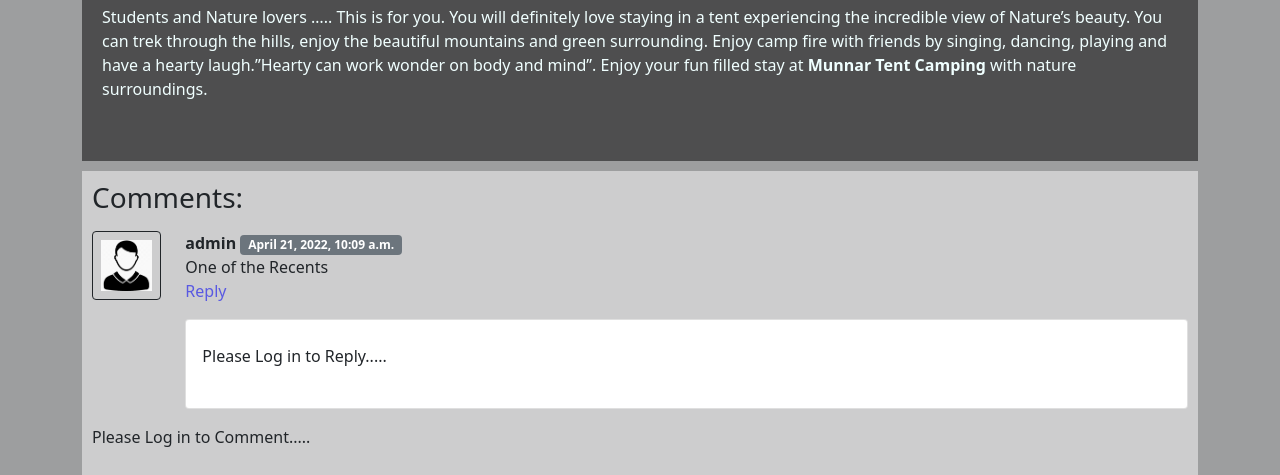
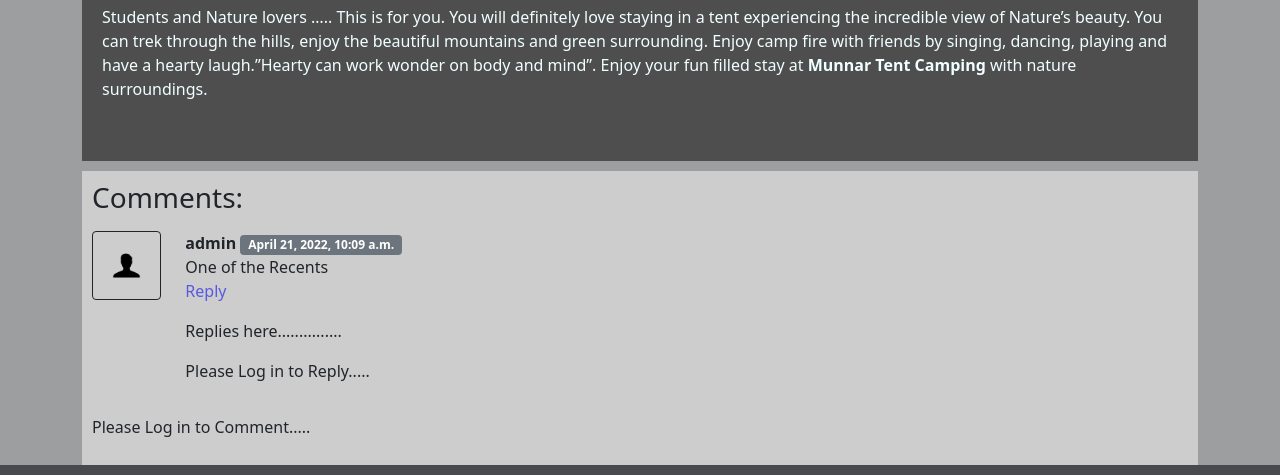
Before and after one commit to thamjidthachu/Resort-Business-project, a Django app: a page that uses Resort_Business_project/templates/services/service.html in a window 1280 px wide, after a click on "Reply". Shown: the part 1582-2057 px from the top of the page. Run offline with Django 4.2, Linux system fonts and the light colour scheme; data comes from the database, SQL or seed files in the repository; both versions use the stored data as it was after the commit; some libraries are stand-ins or nearby versions.

Commit message:
final result

```diff
--- a/Resort_Business_project/static/mine/css/style.css
+++ b/Resort_Business_project/static/mine/css/style.css
@@ -118,6 +118,7 @@ button a{
     background-color: rgba(255, 255, 255, 0.486);
     padding: 10px;
     margin-top: 10px;
+    height: 100%;
 }
 .comment-time{
     font-size: smaller;
--- a/Resort_Business_project/templates/services/service.html
+++ b/Resort_Business_project/templates/services/service.html
@@ -51,6 +51,9 @@
 
             </nav>
 
+        </div>
+
+        <div class="container">
             <h1>{{ service_data.name }}</h1>
         <div class="prt">
                 <div>
@@ -66,11 +69,9 @@
                 </div>
         </div>
 
-
-<div class="comment-section">
+        <div class="comment-section container">
         <h3>Comments:</h3>
             {% if service_data.comments_set.all %}
-
                 {% for comment in service_data.comments_set.all %}
                     {% if comment.content_type_id == 7 %}
                     <div class="row my-3">
@@ -85,18 +86,22 @@
                                     Reply
                                 </p>
                     {% endif %}
-                        <div class="collapse card card-body" id="replyBox{{comment.id}}">
-                             {% if comment.content_type_id == 9 and comment.object_id == comment.id %}
+                                <div class="collapse" id="replyBox{{comment.id}}">
+                                <p>Replies here...............</p>
+                                {% for replycomment in service_data.comments_set.all %}
+                                    {% if replycomment.content_type_id == 9  and replycomment.object_id == comment.id%}
+                                    <hr>
                                     <div class="row my-3">
                                         <div class="col-md-1">
                                             <img class="rounded mx-auto d-block w-100 p-2 border border-dark" src="/static/assets/images/user.png" alt="user">
                                         </div>
                                         <div class="col-md-11">
-                                        <b> {{comment.author}} </b> <span class="badge badge-sm bg-secondary">{{comment.comment_time}}</span>
-                                        <div> {{comment.message}}</div>
+                                            <b> {{replycomment.author}} </b> <span class="badge bg-secondary">{{replycomment.comment_time}}</span>
+                                            <div> {{replycomment.message}}</div>
                                         </div>
                                     </div>
                                     {% endif %}
+                                {% endfor %}
 
                                 <div class="my-2">
                                     {% if user.is_authenticated %}
```
Also changed, not shown: Resort_Business_project/db.sqlite3, Resort_Business_project/static/assets/images/background.jpg (deleted), Resort_Business_project/static/assets/images/database.png (deleted), Resort_Business_project/static/assets/images/language.png (deleted), Resort_Business_project/static/assets/images/logo.png, Resort_Business_project/static/assets/images/python.jpg (deleted), Resort_Business_project/static/assets/images/thachu-logo1.png (deleted), Resort_Business_project/static/assets/images/unexpected space saving spots_ - sfgirlbybay.jpeg (deleted), Resort_Business_project/static/assets/images/user.png. Lines whose indentation alone changed are shown as unchanged.
